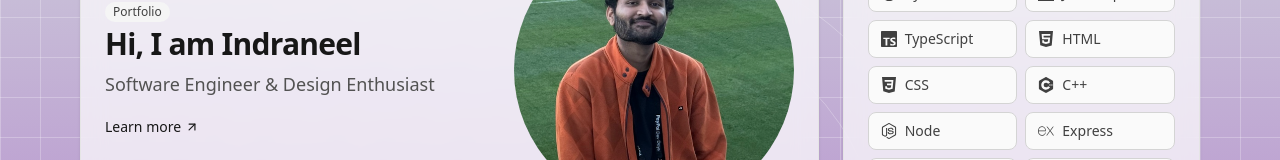
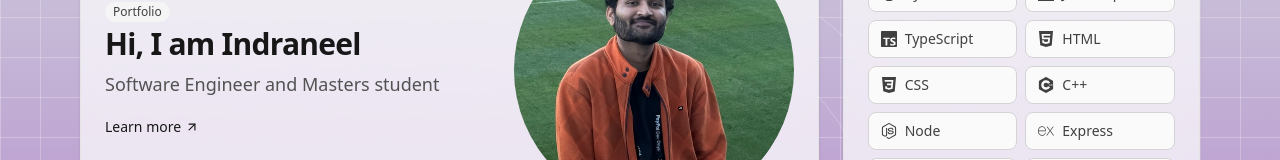
Before and after one commit to neels22/portfolio, a Next.js app: page / in a window 1280 px wide. Shown: the part 143-303 px from the top of the page. Built offline with nearby package versions, Linux system fonts and the light colour scheme; a web font is replaced by a local one.

Commit message:
changed the healine

```diff
--- a/app/page.tsx
+++ b/app/page.tsx
@@ -87,7 +87,7 @@ const Index = () => {
           <div className="md:col-span-2 space-y-6">
             <Hero
               name="Indraneel"
-              title="Software Engineer & Design Enthusiast"
+              title="Software Engineer and Masters student"
             />
 
             {/* Socials & About side by side on small+ screens */}
```
